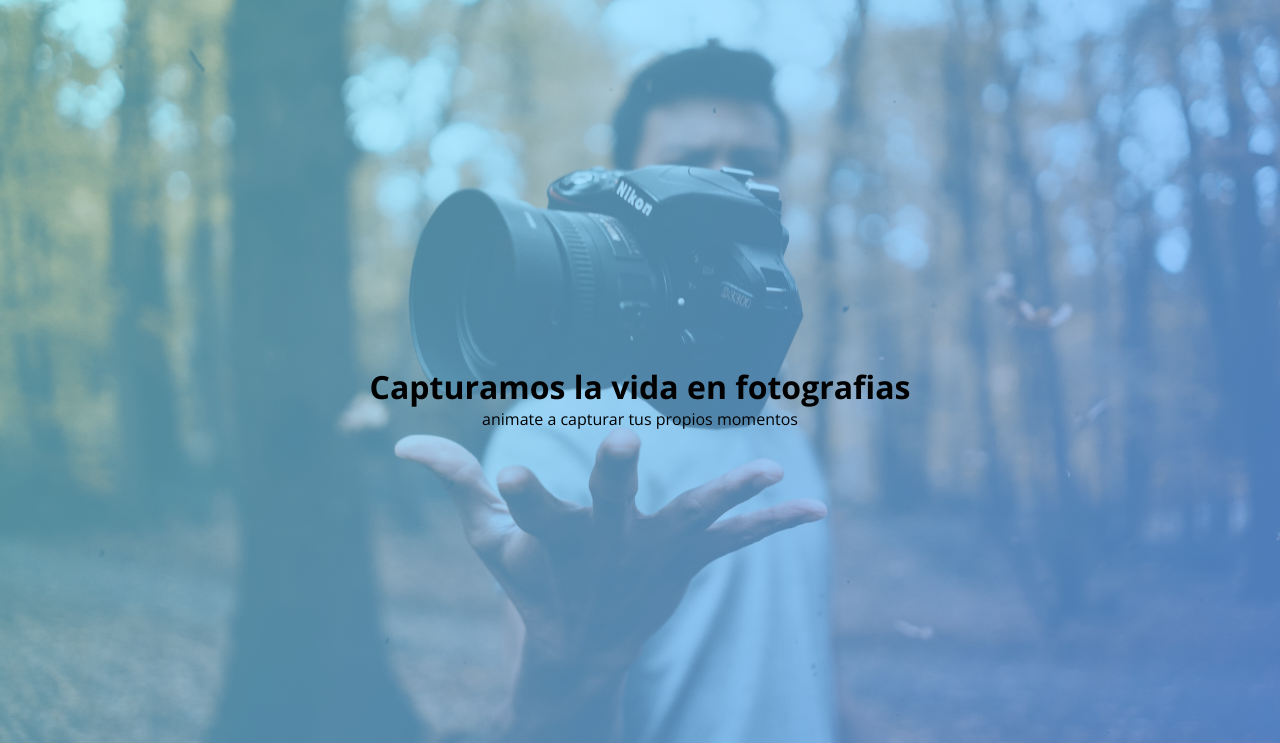
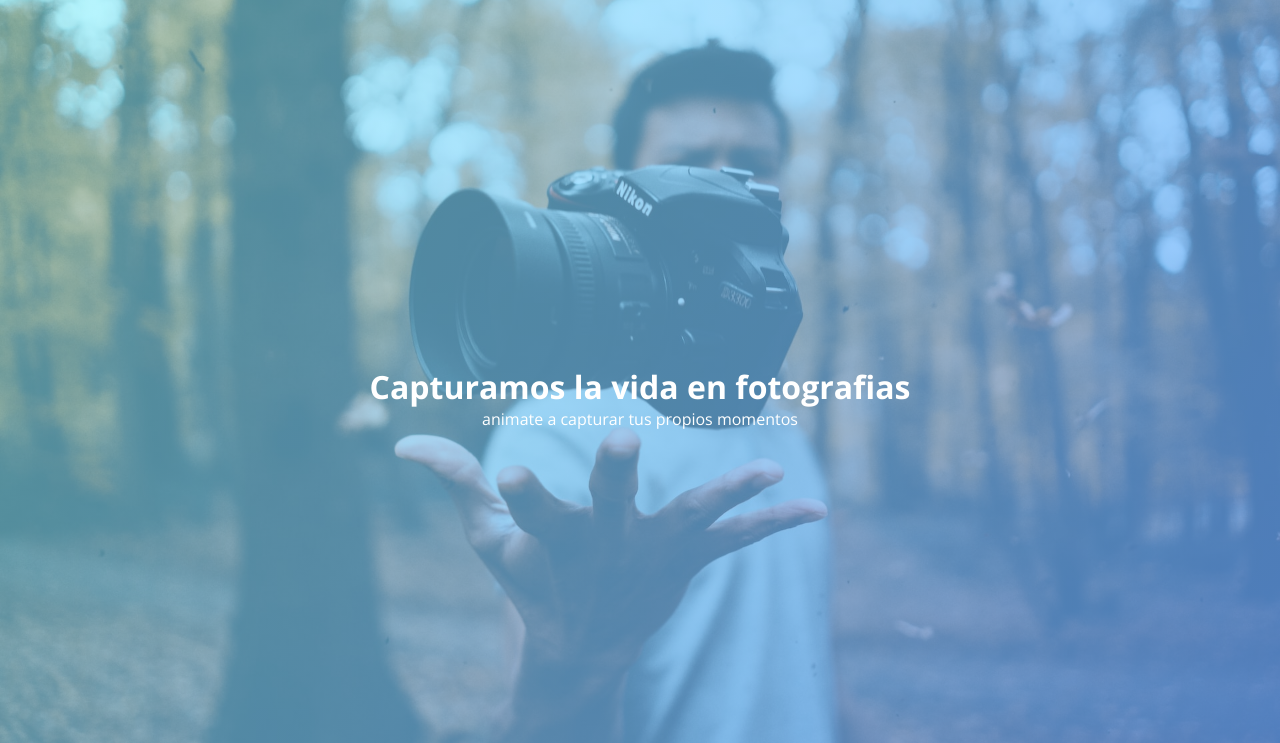
Before and after one commit to guaddha/pagina, a plain HTML site: page index.html in a window 1280 px wide. Shown: the part 54-797 px from the top of the page. Drawn offline with nearby package versions, Linux system fonts and the light colour scheme; a script that the page names is missing.

Commit message:
agregandole color al titulo

```diff
--- a/CSS/style.css
+++ b/CSS/style.css
@@ -39,5 +39,5 @@ body{
     justify-content: center;
     align-items: center;
     flex-direction: column;
-
+    color: rgb(255, 255, 255)
 }
```
